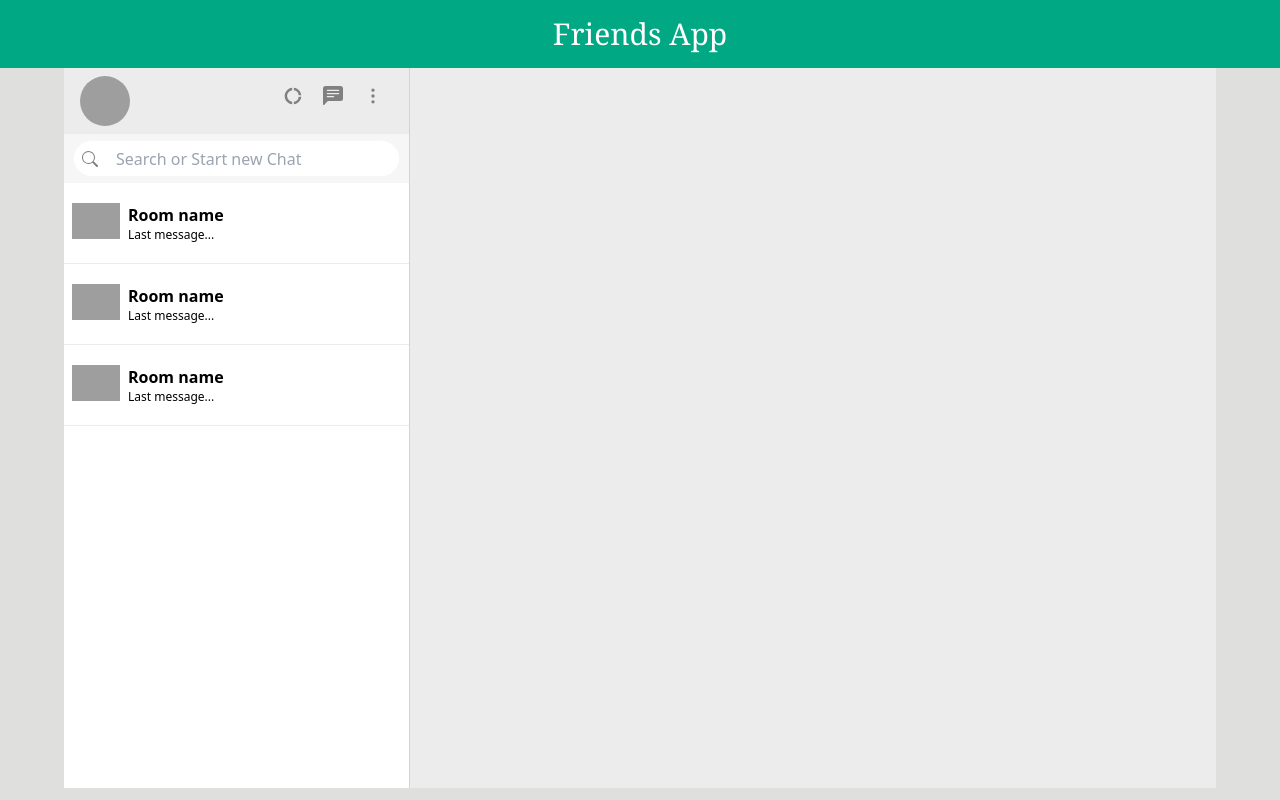
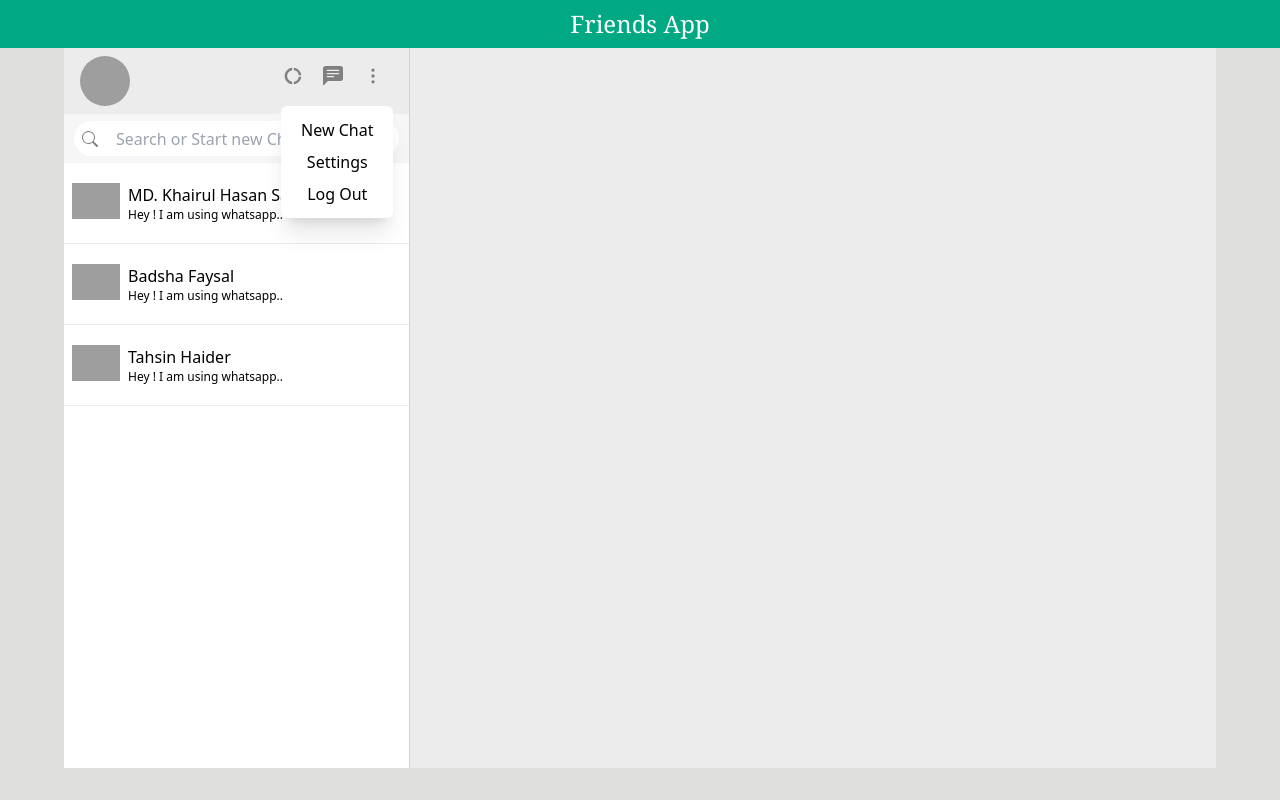
Before and after one commit to grim-firefly/friends-app, a React (Create React App) app: page / in a window 1280 px wide. Both pictures are taken after a click on the button 373 px from the left and 96 px from the top of the page. Built offline with nearby package versions, Linux system fonts and the light colour scheme; grey boxes are pictures that could not be loaded.

Commit message:
added menu item in sidebar

```diff
--- a/src/App.js
+++ b/src/App.js
@@ -3,7 +3,7 @@ import Home from './component/Home/Home';
 function App() {
   return (
     <div className="App">
-      <h1 className={`flex justify-center py-4 text-3xl text-white bg-[#00a884] font-serif `} >Friends App</h1>
+      <h1 className={`flex justify-center py-2 text-2xl text-white bg-[#00a884] font-serif `} >Friends App</h1>
       <Home />
     </div>
   );
--- a/src/component/Sidebar/Sidebar.js
+++ b/src/component/Sidebar/Sidebar.js
@@ -1,4 +1,5 @@
 import React from 'react';
+import { useState } from 'react';
 import { HiOutlineUserCircle } from 'react-icons/hi';
 import { FiMoreVertical } from 'react-icons/fi';
 import { MdOutlineDonutLarge } from 'react-icons/md';
@@ -6,7 +7,10 @@ import { BsFillChatLeftTextFill, BsSearch } from 'react-icons/bs';
 
 import Style from './Sidebar.module.scss';
 import SidebarChat from '../SidebarChat/SidebarChat';
+
+
 const Sidebar = () => {
+	const [menu, setMenu] = useState(false);
 	return (
 		<div className={`${Style.sidebar}`}>
 			{/* sidebar header  */}
@@ -14,15 +18,21 @@ const Sidebar = () => {
 				<div>
 
 					<button className={`${Style.sidebar__btn_head} rounded-full`}>
-						<img src="https://cdn-icons-png.flaticon.com/512/3135/3135715.png" alt="user" srcSet="" />
+						<img src="https://cdn-icons-png.flaticon.com/512/3135/3135768.png" alt="user" srcSet="" />
 					</button>
 
 				</div>
-				<div className={`inline-flex `}>
+				<div className={`inline-flex relative `}>
 
 					<button className={`${Style.sidebar__btn} rounded-full`}><MdOutlineDonutLarge /> </button>
 					<button className={`${Style.sidebar__btn} rounded-full`}><BsFillChatLeftTextFill /></button>
-					<button className={`${Style.sidebar__btn} rounded-full`}><FiMoreVertical /> </button>
+					<button onClick={() => setMenu(!menu)} onBlur={() => setMenu(!menu)} className={`${Style.sidebar__btn} rounded-full`}><FiMoreVertical /> </button>
+					<div className={`py-2 bg-white flex-col absolute top-full right-0 rounded-md overflow-hidden shadow-xl  ${menu ? 'flex' : 'hidden'} `}>
+						<button className={` bg-white hover:bg-[#ebebeb] w-28 py-1`}>New Chat</button>
+						<button className={` bg-white hover:bg-[#ebebeb] w-28 py-1`}>Settings</button>
+						<button className={` bg-white hover:bg-[#ebebeb] w-28 py-1`}>Log Out</button>
+
+					</div>
 
 
 				</div>
@@ -39,9 +49,10 @@ const Sidebar = () => {
 
 			{/* sidebar chats */}
 			<div className={`${Style.sidebar__chat}`}>
-				<SidebarChat/>
-				<SidebarChat/>
-				<SidebarChat/>
+				<SidebarChat name={"MD. Khairul Hasan Sajid"} massage={"Hey ! I am using whatsapp.."} />
+				<SidebarChat name={"Badsha Faysal"} massage={"Hey ! I am using whatsapp.."} />
+				<SidebarChat name={"Tahsin Haider"} massage={"Hey ! I am using whatsapp.."} />
+
 			</div>
 		</div>
 	);
--- a/src/component/SidebarChat/SidebarChat.js
+++ b/src/component/SidebarChat/SidebarChat.js
@@ -1,14 +1,14 @@
 import React from 'react';
 import Style from './SidebarChat.module.scss';
-const SidebarChat = () => {
+const SidebarChat = (props) => {
 	return (
 		<div  className={`flex px-2 py-5 hover:bg-[#ebebeb] cursor-pointer`} style={{borderBottom:'1px solid #ebebeb'}}>
 			<div className={`w-12`}>
 				<img src="https://cdn-icons-png.flaticon.com/512/3135/3135715.png" alt="" />
 			</div>
 			<div className='ml-2'>
-				<h2 className='font-bold'>Room name</h2>
-				<p className='text-xs'>Last message... </p>
+				<h2 className=''>{props.name}</h2>
+				<p className='text-xs'>{props.massage}</p>
 			</div>
 		</div>
 	);
```
